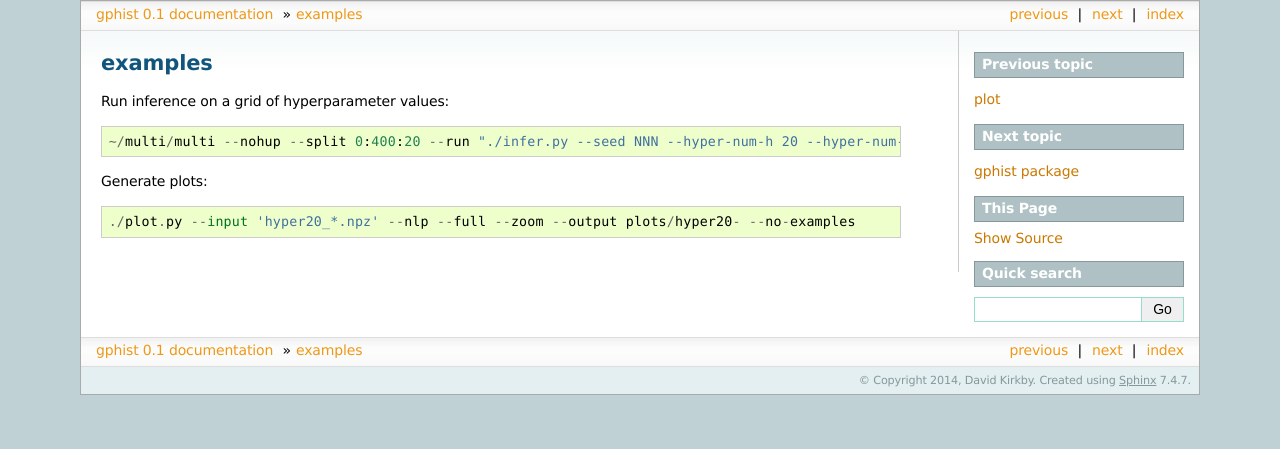
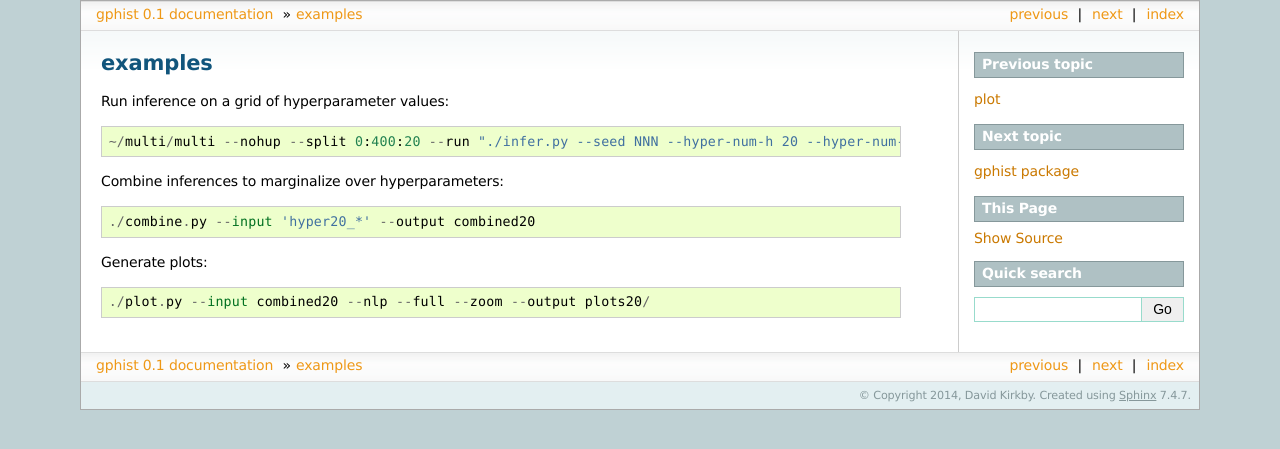
Before and after one commit to dkirkby/gphist, a Sphinx documentation site: the page built from docs/examples.rst, in a window 1280 px wide. Shown: the top 449 px of the page. Built offline with Sphinx 7.4.7, drawn with Linux system fonts in a browser that asks for light colours; pages that are not in the unit, such as notebooks, are missing from menus.

Commit message:
More doc updates

```diff
--- a/combine.py
+++ b/combine.py
@@ -54,12 +54,11 @@ def main():
                 n_h,h_min,h_max,n_sigma,sigma_min,sigma_max)
             # Initialize array of marginalized posterior NLP values over hyperparameters.
             hyper_nlp = np.zeros((2**npost,n_h,n_sigma))
-            nlp_const = -np.log(n_samples)
-            nlp_levels = gphist.analysis.get_delta_chisq(num_dof=2)
         else:
             # Distance arrays might differ by roundoff errors because of different downsampling.
             assert np.allclose(DH0,loaded['DH0']),'Found inconsistent DH0'
-            print DA0-loaded['DA0']
+            diff = DA0-loaded['DA0']
+            print diff[1:]/DA0[1:]
             #assert np.allclose(DA0,loaded['DA0']),'Found inconsistent DA0'
             assert np.allclose(zvalues,loaded['zvalues']),'Found inconsistent zvalues'
             # The following arrays should be identical.
--- a/docs/examples.rst
+++ b/docs/examples.rst
@@ -5,6 +5,10 @@ Run inference on a grid of hyperparameter values::
 
 	~/multi/multi --nohup --split 0:400:20 --run "./infer.py --seed NNN --hyper-num-h 20 --hyper-num-sigma 20 --hyper-index NNN --hyper-count 20 --output hyper20_NNN --num-samples 5000000"
 
+Combine inferences to marginalize over hyperparameters::
+
+	./combine.py --input 'hyper20_*' --output combined20
+
 Generate plots::
 
-	./plot.py --input 'hyper20_*.npz' --nlp --full --zoom --output plots/hyper20- --no-examples
+	./plot.py --input combined20 --nlp --full --zoom --output plots20/
```
